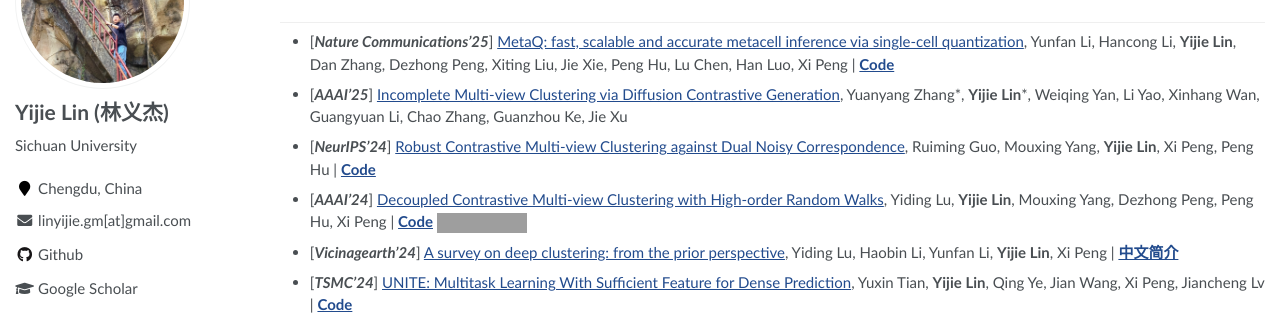
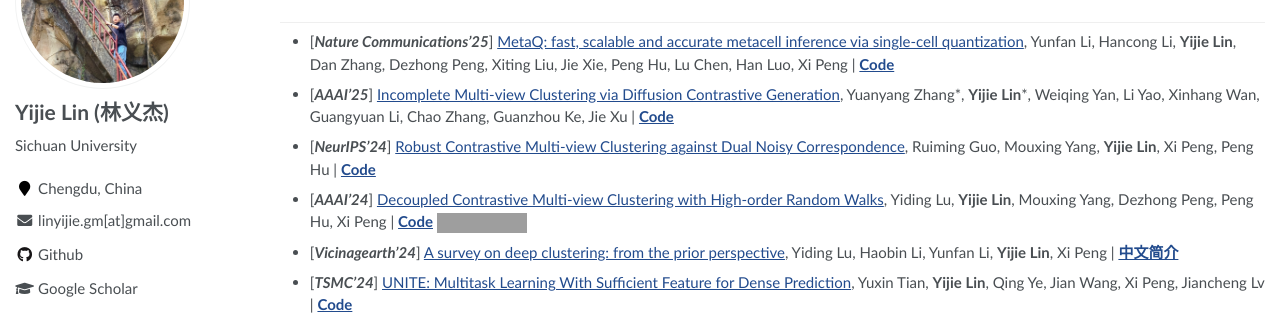
Before and after one commit to Lin-Yijie/Lin-Yijie.github.io, a Jekyll site: the page built from _pages/about.md, in a window 1280 px wide and 900 px high, scrolled down 1447 px. Shown: the part 175-490 px from the top of the window. Built offline with Jekyll 4.4.1, drawn with Linux system fonts in a browser that asks for light colours; grey boxes are pictures that could not be loaded.

Commit message:
Update about.md

```diff
--- a/_pages/about.md
+++ b/_pages/about.md
@@ -208,6 +208,9 @@ Yiding Lu, Mouxing Yang, Dezhong Peng, Peng Hu, **Yijie Lin**<sup>†</sup>, Xi
 
 
 - [<em>**AAAI'25**</em>] [Incomplete Multi-view Clustering via Diffusion Contrastive Generation](https://arxiv.org/pdf/2503.09185), Yuanyang Zhang\*, **Yijie Lin**\*, Weiqing Yan, Li Yao, Xinhang Wan, Guangyuan Li, Chao Zhang, Guanzhou Ke, Jie Xu
+\| <a href="https://github.com/zhangyuanyang21/2025-AAAI-DCG"><strong>Code</strong></a>
+
+
 
 - [<em>**NeurIPS'24**</em>] [Robust Contrastive Multi-view Clustering against Dual Noisy Correspondence](http://pengxi.me/wp-content/uploads/2024/11/Robust_Contrastive_Multi-view_Clustering_against_Dual_Noisy_Correspondence.pdf), Ruiming Guo, Mouxing Yang, **Yijie Lin**, Xi Peng,  Peng Hu
 \| <a href="https://github.com/XLearning-SCU/2024-NeurIPS-CANDY"><strong>Code</strong></a>
```
